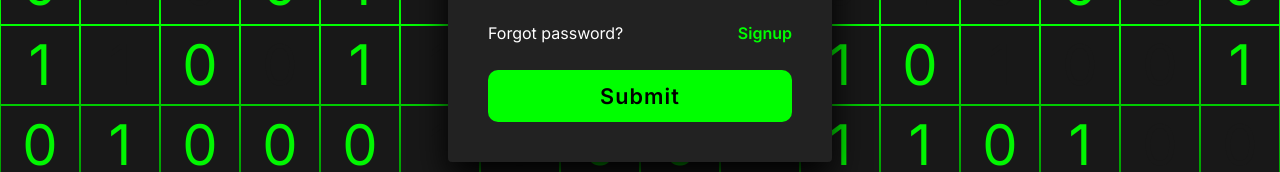
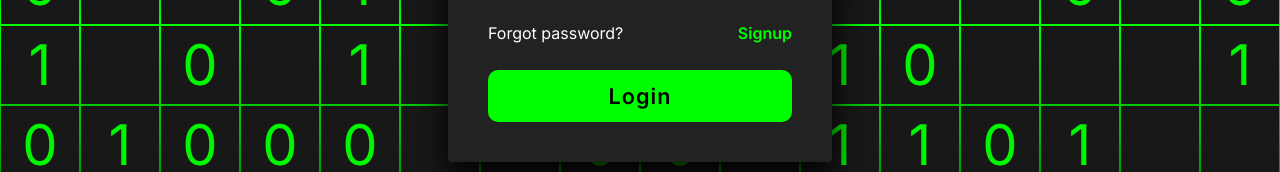
Before and after one commit to MaanasSehgal/Defcon-Ecorp, a Next.js app: page / in a window 1280 px wide. Shown: the part 454-626 px from the top of the page. Built offline with nearby package versions, Linux system fonts and the light colour scheme.

Commit message:
added value

```diff
--- a/app/login/page.jsx
+++ b/app/login/page.jsx
@@ -116,7 +116,13 @@ const Page = () => {
               <Link href="/signup">Signup</Link>
             </label>
             <div className="inputBox">
-              <input id="submit" name="submit" type="submit" />
+              <input
+                className="capitalize"
+                id="login"
+                name="login"
+                type="submit"
+                value="login"
+              />
             </div>
           </div>
         </div>
```
